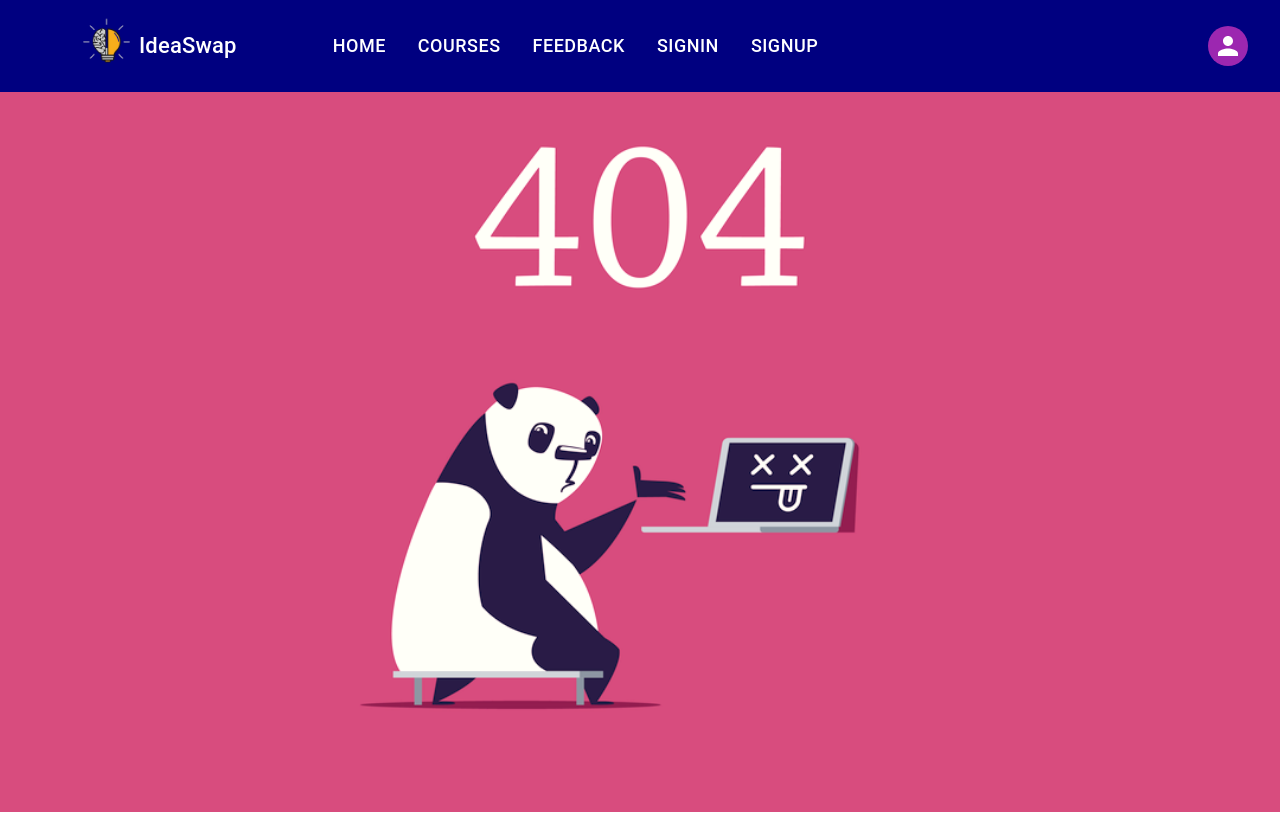
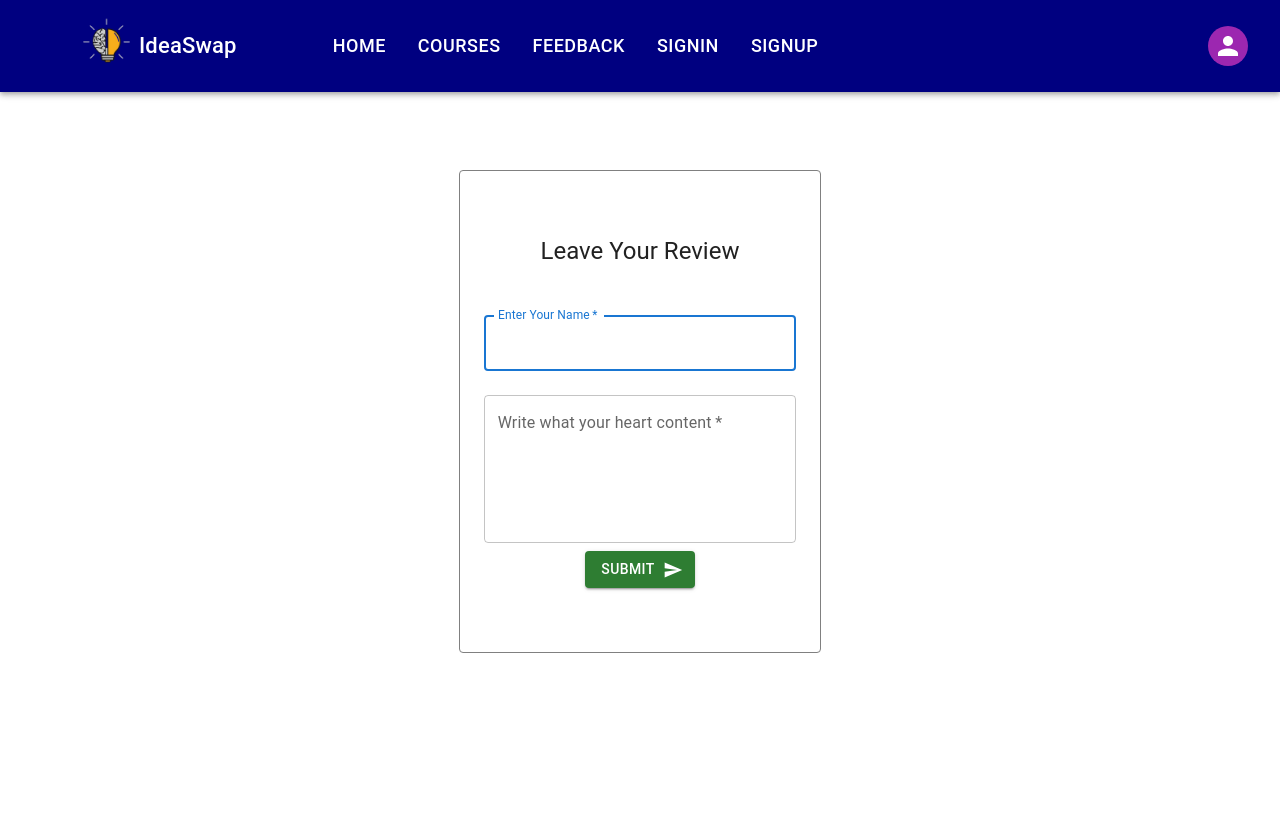
Before and after one commit to mahi1212/IdeaSwap-app-client-site, a React (Create React App) app: page /myFeedback in a window 1280 px wide. Built offline with nearby package versions, Linux system fonts and the light colour scheme; a web font is replaced by a local one.

Commit message:
added feedback form

```diff
--- a/src/App.js
+++ b/src/App.js
@@ -11,7 +11,7 @@ import PageNotFound from './Pages/PageNotFound/PageNotFound';
 import SignUp from './Pages/SignUp/SignUp';
 import SignIn from './Pages/SignIn/SignIn';
 import Header from './Pages/Shared/Header/Header';
-import FeedBack from './Pages/FeedBack/FeedBack';
+import MyFeedback from './Pages/MyFeedback/MyFeedback';
 
 function App() {
   return (
@@ -22,7 +22,7 @@ function App() {
           <Route path="/" element={<Home></Home>} />
           <Route path="home" element={<Home />} />
           <Route path="courses" element={<Courses />} />
-          <Route path='feedback' element={<FeedBack />}/>
+          <Route path='myFeedback' element={<MyFeedback />}/>
           <Route path="signUp" element={<SignUp />} />
           <Route path="signIn" element={<SignIn />} />
           <Route path="*" element={<PageNotFound />} />
--- a/src/Pages/FeedBack/FeedBack.js
+++ b/src/Pages/FeedBack/FeedBack.js
@@ -20,44 +20,10 @@ const FeedBack = () => {
         .then(res => res.json())
         .then(data => setFeedbacks(data))
     }, [])
-    // const data = [
-    //     {
-    //         username: "Rahman Joy",
-    //         description: "I'm just a beginner for Python and JS classes, and find this course really concise and challenging.They made it easy!",
-    //     },
-    //     {
-    //         username: "M Rahman(Mahi)",
-    //         description: "Very interesting course! Superb teaching and homework assignments. If you are interested in functional programming.",
-    //     },
-    //     {
-    //         username: "ASM Rayat",
-    //         description: "Amazing course I've seen ever! They teach everything practically. Really I appreciate them. No wonder it got so high average score.",
-    //     },
-    //     {
-    //         username: "Adib Mahir",
-    //         description: "I loved learning the concepts used in the ML language: case statements, recursion, pattern matching. The professor explained things really well.",
-    //     },
-    //     {
-    //         username: "Jannat Jenny",
-    //         description: "This course has long been on my favurite list. However, I have dropped out of previous sessions quite a few times and they worth watching",
-    //     },
-    //     {
-    //         username: "Sumaiya Oishee",
-    //         description: "An excellent course!  Make sure you really have enough time to take this course. There are a lot of videos. I'd recommend this course to everyone involved in programming.",
-    //     },
-    //     {
-    //         username: "Jakiul Rafi",
-    //         description: " There are minor things like I disliked like a few of the problems being worded unclearly and some lectures topics that weren't explained in the best manner.",
-    //     },
-    //     {
-    //         username: "Farhan Kabir",
-    //         description: " It's indeed one of the best courses. I like the way Dan breaks down complex concepts, like pattern matching or type interference, and aims at teaching the principles underlying software design.",
-    //     }
-    // ]
 
     return (
         <div >
-            <Typography variant="h5" className="heading" sx={{ py: 2, pl: 2, borderLeft: "10px solid #AA14F0", borderRight: "10px solid #AA14F0" }}> STUDENTS FEEDBACK</Typography>
+            <Typography variant="h5" className="heading" sx={{ py: 2, pl: 2 }}> STUDENTS FEEDBACK</Typography>
             <Swiper
                 spaceBetween={50}
                 // centeredSlides={true}
--- /dev/null
+++ b/src/Pages/MyFeedback/MyFeedback.js
@@ -0,0 +1,78 @@
+import React from 'react';
+import CssBaseline from '@mui/material/CssBaseline';
+import TextField from '@mui/material/TextField';
+import Paper from '@mui/material/Paper';
+import Box from '@mui/material/Box';
+import Grid from '@mui/material/Grid';
+import Typography from '@mui/material/Typography';
+import Stack from '@mui/material/Stack';
+import Button from '@mui/material/Button';
+import SendIcon from '@mui/icons-material/Send';
+
+const MyFeedback = () => {
+    const handleSubmit = (event) => {
+        event.preventDefault();
+        const data = new FormData(event.currentTarget);
+        // eslint-disable-next-line no-console
+        console.log({
+            name: data.get('name'),
+            description: data.get('description'),
+        });
+    };
+    return (
+        <div>
+            <Grid container component="main" sx={{ height: '80vh', display: 'flex', justifyContent: 'center', alignItems: 'center' }}>
+                <CssBaseline />
+                <Grid item xs={12} sm={8} md={4} >
+                    <Box
+                        sx={{
+                            my: 2,
+                            mx: 4,
+                            display: 'flex',
+                            flexDirection: 'column',
+                            alignItems: 'center',
+                            px: 3,
+                            py: 8,
+                            borderRadius: 1,
+                            border: '1px solid gray'
+                        }}
+                    >
+                        <Typography component="h1" variant="h5" sx={{mb: 3}}>
+                            Leave Your Review
+                        </Typography>
+                        <Box component="form" noValidate onSubmit={handleSubmit} sx={{ mt: 1 }}>
+                            <TextField
+                                margin="normal"
+                                required
+                                fullWidth
+                                id="name"
+                                label="Enter Your Name"
+                                name="name"
+                                autoComplete="name"
+                                autoFocus
+                            />
+                            <TextField
+                                multiline
+                                rows={5}
+                                maxRows={10}
+                                margin="normal"
+                                required
+                                fullWidth
+                                name="description"
+                                label="Write what your heart content"
+                                type="textfield"
+                                id="textfield"
+                            />
+                            <Button
+                                endIcon={<SendIcon />} type="submit" variant="contained" color="success">
+                                Submit
+                            </Button>
+                        </Box>
+                    </Box>
+                </Grid>
+            </Grid>
+        </div>
+    );
+};
+
+export default MyFeedback;
--- a/src/Pages/Shared/Header/Header.js
+++ b/src/Pages/Shared/Header/Header.js
@@ -82,7 +82,7 @@ const Header = () => {
                             sx={{ fontSize: 18, my: 2, px: 2, display: 'block' }}>
                             <NavLink
                                 onClick={handleCloseNavMenu}
-                                to="/feedback"
+                                to="/myFeedback"
                                 style={isActive => ({
                                     color: isActive ? "white" : "blue",
                                     textDecoration: "none"
@@ -173,7 +173,7 @@ const Header = () => {
 
                             <MenuItem onClick={handleCloseNavMenu}>
                                 <NavLink
-                                    to="/feedback"
+                                    to="/myFeedback"
                                     style={isActive => ({
                                         color: isActive ? "black" : "blue",
                                         textDecoration: "none"
```
